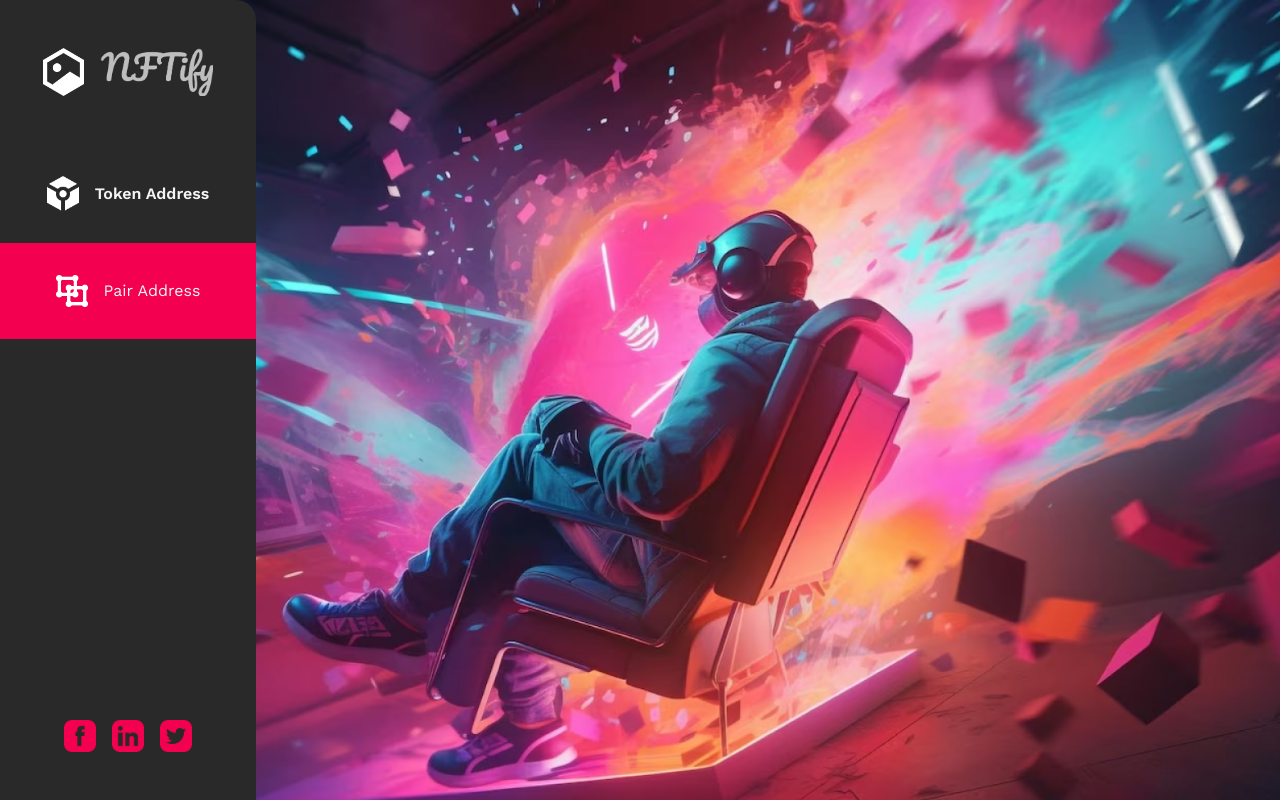
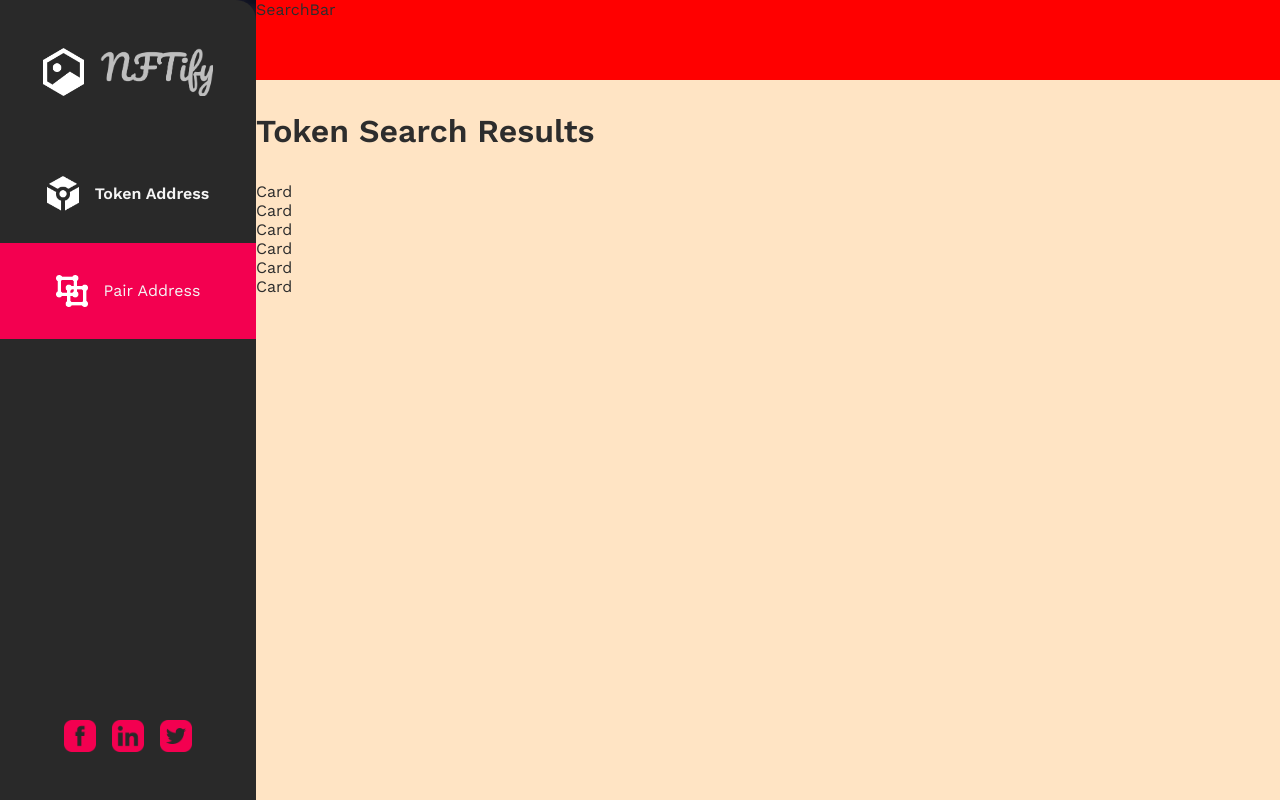
Before and after one commit to aswnss-m/matrix-lab-assignment, a React (Create React App) app: page / in a window 1280 px wide. Built offline with nearby package versions, Linux system fonts and the light colour scheme.

Commit message:
sidepage init

```diff
--- a/src/App.js
+++ b/src/App.js
@@ -1,10 +1,9 @@
 import './Assets/App.css';
-import Sidebar from './Components/Sidebar';
-
+import Landing from './Pages/Landing';
 function App() {
   return (
     <div className="App">
-      <Sidebar />
+      <Landing />
     </div>
   );
 }
--- /dev/null
+++ b/src/Components/Card.jsx
@@ -0,0 +1,9 @@
+import React from 'react'
+
+function Card() {
+  return (
+    <div>Card</div>
+  )
+}
+
+export default Card
--- /dev/null
+++ b/src/Components/SearchBar.css
@@ -0,0 +1,5 @@
+.searchBar{
+    grid-column: 2/3;
+    grid-row: 1/2;
+    background-color: red;
+}
--- /dev/null
+++ b/src/Components/SearchBar.jsx
@@ -0,0 +1,10 @@
+import React from 'react';
+import "./SearchBar.css";
+
+function SearchBar() {
+  return (
+    <div className='searchBar'>SearchBar</div>
+  )
+}
+
+export default SearchBar
--- a/src/Components/Sidebar.css
+++ b/src/Components/Sidebar.css
@@ -1,10 +1,11 @@
 .Sidebar{
     background-color: var(--dark);
-    width: 20vw;
     border-radius: 0 20px 0 0;
-    height: 100vh;
     display: grid;
-    grid-template-rows: 1fr 8fr 1fr;
+    grid-column: 1/2;
+    grid-row : 1/4;
+    grid-template-rows: auto 1fr auto;
+    height: 100%;
 }
 .logo,.menu,.socials{
     display: flex;
@@ -14,7 +15,7 @@
     flex-direction: column;
     color: var(--off-white);
     list-style: none;
-
+    grid-row: 2/3;
 }
 .menuItem{
     display: flex;
@@ -31,11 +32,22 @@
 .active{
     background-color: var(--hot-pink);
     font-weight: normal;
+    animation: 0.5s ease-in-out 0s 1 fade;
+}
+@keyframes fade {
+    from{
+        background-color: var(--dark);
+    }
+    to{
+        background-color: var(--hot-pink);
+    }
+
 }
 .logo{
     padding: 1em;
     justify-content:center;
     gap: 1em;
+    grid-row:1/2
 }
 .logo img{
     height: 3em;
@@ -48,4 +60,6 @@
     justify-content: center;
     gap: 1em;
     padding: 1em;
+    grid-row: 3/4;
+    align-items: center;
 }
--- a/src/Components/Sidebar.jsx
+++ b/src/Components/Sidebar.jsx
@@ -1,4 +1,4 @@
-import React from 'react';
+import React, { useState } from 'react';
 import "./Sidebar.css";
 import icon from "../Assets/icons/Vector-5.png";
 import logo from "../Assets/icons/NFTify.png";
@@ -9,6 +9,12 @@ import twitter from "../Assets/icons/twitter.png";
 import linkedin from "../Assets/icons/linkedin.png";
 
 function Sidebar() {
+  const [activeMenuItem, setActiveMenuItem] = useState("pair");
+
+  const handleMenuItemClick = (menuItem) => {
+    setActiveMenuItem(menuItem);
+  };
+
   return (
     <div className="Sidebar">
       <div className="logo">
@@ -16,11 +22,11 @@ function Sidebar() {
         <img src={logo} alt="NFTify logo" />
       </div>
       <ul className="menu">
-        <li className="menuItem">
+        <li className={`menuItem ${activeMenuItem === "token" ? "active" : ""}`} onClick={() => handleMenuItemClick("token")}>
           <img src={token_icon} alt="Token Address icon" />
           <span>Token Address</span>
         </li>
-        <li className="menuItem active">
+        <li className={`menuItem ${activeMenuItem === "pair" ? "active" : ""}`} onClick={() => handleMenuItemClick("pair")}>
             <img src={pair_icon} alt="Pair Address icon" />
             <span>Pair Address</span>
         </li>
@@ -34,4 +40,4 @@ function Sidebar() {
   )
 }
 
-export default Sidebar
+export default Sidebar;
--- /dev/null
+++ b/src/Pages/Landing.css
@@ -0,0 +1,7 @@
+.landingPage{
+    display: grid;
+    grid-template-columns: 20vw auto;
+    grid-template-rows: 10vh 10vh auto;
+    height: 100vh;
+    width: 100%;
+}
--- /dev/null
+++ b/src/Pages/Landing.jsx
@@ -0,0 +1,17 @@
+import React from 'react'
+import Sidebar from '../Components/Sidebar'
+import Results from './Results'
+import SearchBar from '../Components/SearchBar';
+import "./Landing.css";
+
+function Landing() {
+  return (
+    <div className='landingPage'>
+        <Sidebar/>
+        <SearchBar/>
+        <Results />
+    </div>
+  )
+}
+
+export default Landing
--- /dev/null
+++ b/src/Pages/Results.css
@@ -0,0 +1,10 @@
+.results{
+    grid-column: 2/3;
+    grid-row: 2/4;
+    background-color: bisque;
+    display: grid;
+    grid-template-rows: auto 1fr;
+}
+.resultsTitle{
+    grid-row: 1/2;
+}
--- /dev/null
+++ b/src/Pages/Results.jsx
@@ -0,0 +1,21 @@
+import React from 'react'
+import Card from '../Components/Card'
+import "./Results.css";
+
+function Results() {
+  return (
+    <div className='results'>
+        <h1 className='resultsTitle'>Token Search Results</h1>
+        <div className='resultsCards'>
+            <Card />
+            <Card />
+            <Card />
+            <Card />
+            <Card />
+            <Card />
+        </div>
+    </div>
+  )
+}
+
+export default Results
--- a/src/index.js
+++ b/src/index.js
@@ -1,7 +1,7 @@
 import React from 'react';
 import ReactDOM from 'react-dom/client';
+import "./Assets/vanilla.css";
 import './Assets/index.css';
-import "./Assets/vanilla.css";
 import App from './App';
 
 const root = ReactDOM.createRoot(document.getElementById('root'));
```
Also changed, not shown: src/Components/Card.css (added).
